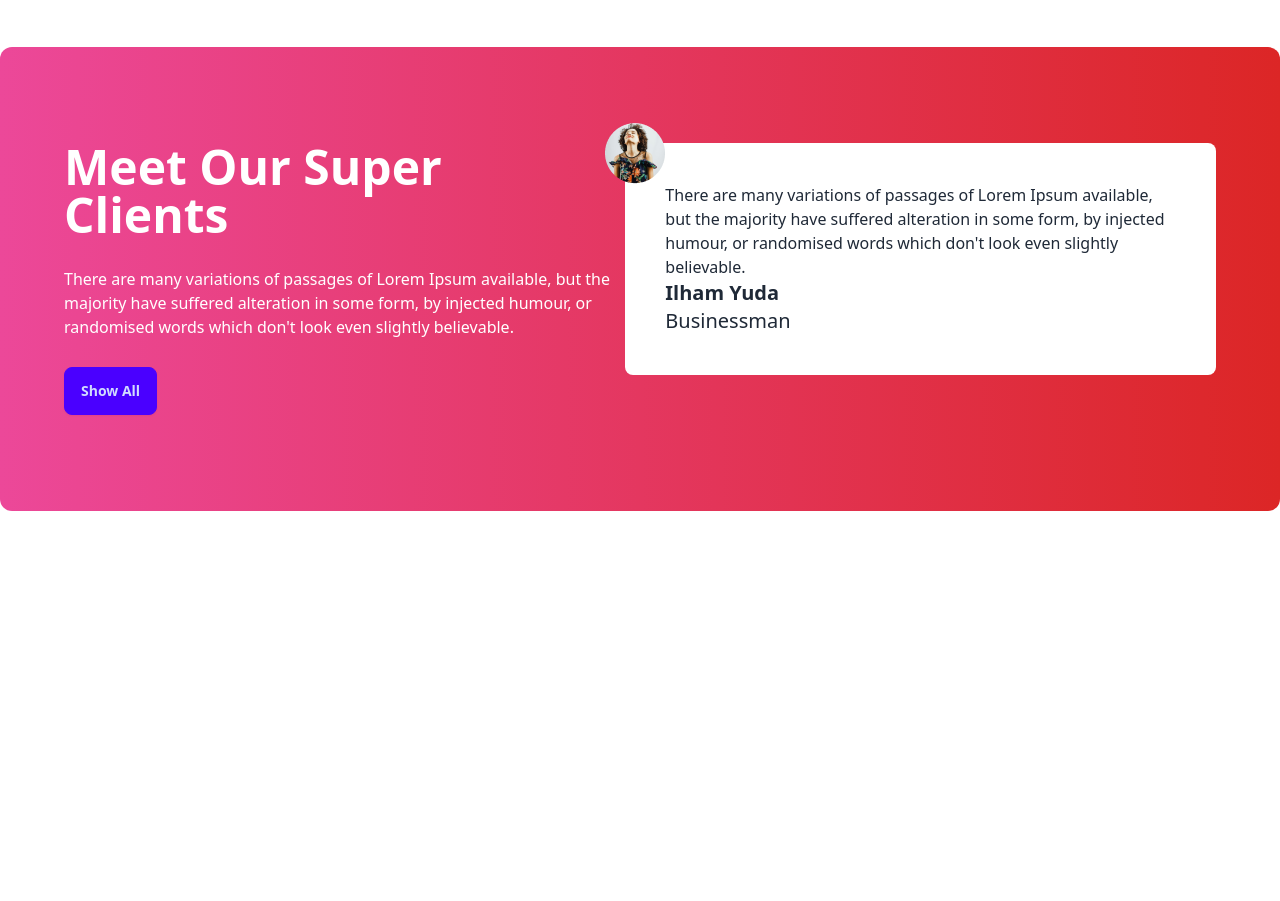
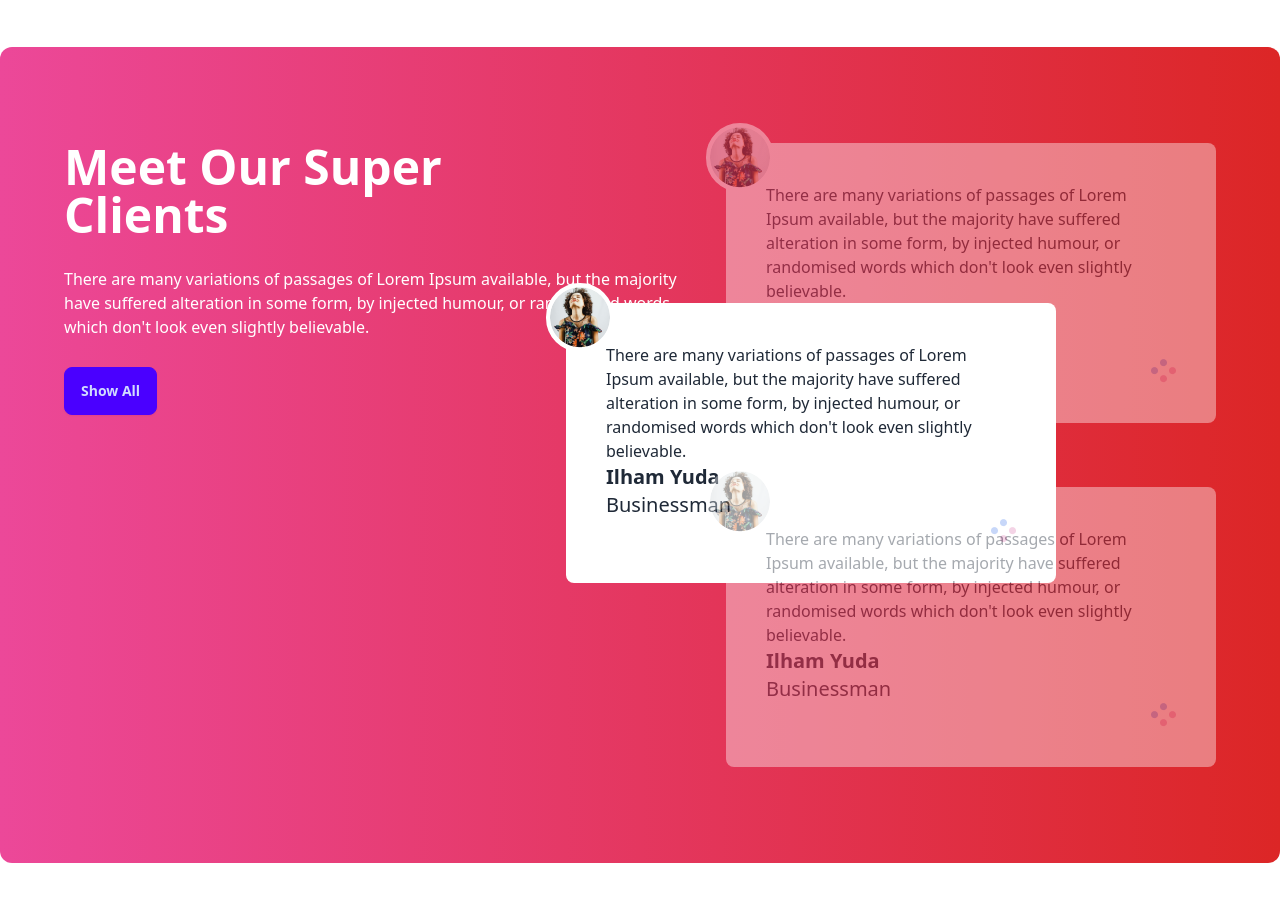
Before and after one commit to juyel66/Tea-House, a plain HTML site: page index.html in a window 1280 px wide. Shown: the part 1740-2641 px from the top of the page. Before the commit the page ends 2347 px from the top, so only its background shows below. Drawn offline with nearby package versions, Linux system fonts and the light colour scheme.

Commit message:
custommer section added

```diff
--- a/index.html
+++ b/index.html
@@ -148,24 +148,48 @@
       </section>
 
       <!-- super clint section  -->
-      <section class="my-24 flex flex-col lg:flex-row rounded-xl bg-gradient-to-r from-pink-500  to-red-600 px-16 py-24">
+      <section class="my-24 gap-10 flex flex-col lg:flex-row rounded-xl bg-gradient-to-r from-pink-500  to-red-600 px-16 py-24">
         <div class="space-y-7 text-white">
           <h2 class="text-5xl font-extrabold ">
             Meet Our Super <br> Clients
           </h2>
           <p>
-            There are many variations of passages of Lorem Ipsum available, but the majority have suffered alteration in some form, by injected humour, or randomised words which don't look even slightly believable.
+            There are many variations of passages of Lorem Ipsum available, but the majority have suffered  alteration in some form, by injected humour, or randomised words which don't look even slightly believable.
           </p>
           <button class="btn btn-primary"> Show All</button>
         </div>
+        <!-- reviwe er container -->
 
-        <div>
-          <!-- customer reviwe -->
-          <div class="p-10 rounded-lg relative bg-white">
-            <img class="absolute -left-5 -top-5" src="images/client.png " alt="">
+        <div class="relative">
+          <!--next customer reviwe -->
+          <div class="p-10 opacity-40 mb-16 rounded-lg lg:w-[490px] relative bg-white">
+            <img class="absolute -left-5 border-4 rounded-full border-white bg-white  -top-5" src="images/client.png " alt="">
             <p>There are many variations of passages of Lorem Ipsum available, but the majority have suffered alteration in some form, by injected humour, or randomised words which don't look even slightly believable. </p>
             <h2 class="text-xl font-extrabold">Ilham Yuda</h2>
             <h5 class="text-xl ">Businessman</h5>
+            <div class="flex justify-end">
+              <img src="images/circles.png" alt="">
+            </div>
+          </div>
+          <!--current customer reviwe -->
+          <div class="p-10 rounded-lg top-40 -left-40 lg:w-[490px] absolute bg-white">
+            <img class="absolute -left-5 border-4 rounded-full border-white bg-white  -top-5" src="images/client.png " alt="">
+            <p>There are many variations of passages of Lorem Ipsum available, but the majority have suffered alteration in some form, by injected humour, or randomised words which don't look even slightly believable. </p>
+            <h2 class="text-xl font-extrabold">Ilham Yuda</h2>
+            <h5 class="text-xl ">Businessman</h5>
+            <div class="flex justify-end">
+              <img src="images/circles.png" alt="">
+            </div>
+          </div>
+          <!--pre customer reviwe -->
+          <div class="p-10 opacity-40 rounded-lg lg:w-[490px] relative bg-white">
+            <img class="absolute -left-5 border-4 rounded-full border-white bg-white  -top-5" src="images/client.png " alt="">
+            <p>There are many variations of passages of Lorem Ipsum available, but the majority have suffered alteration in some form, by injected humour, or randomised words which don't look even slightly believable. </p>
+            <h2 class="text-xl font-extrabold">Ilham Yuda</h2>
+            <h5 class="text-xl ">Businessman</h5>
+            <div class="flex justify-end">
+              <img src="images/circles.png" alt="">
+            </div>
           </div>
         </div>
       </section>
```
